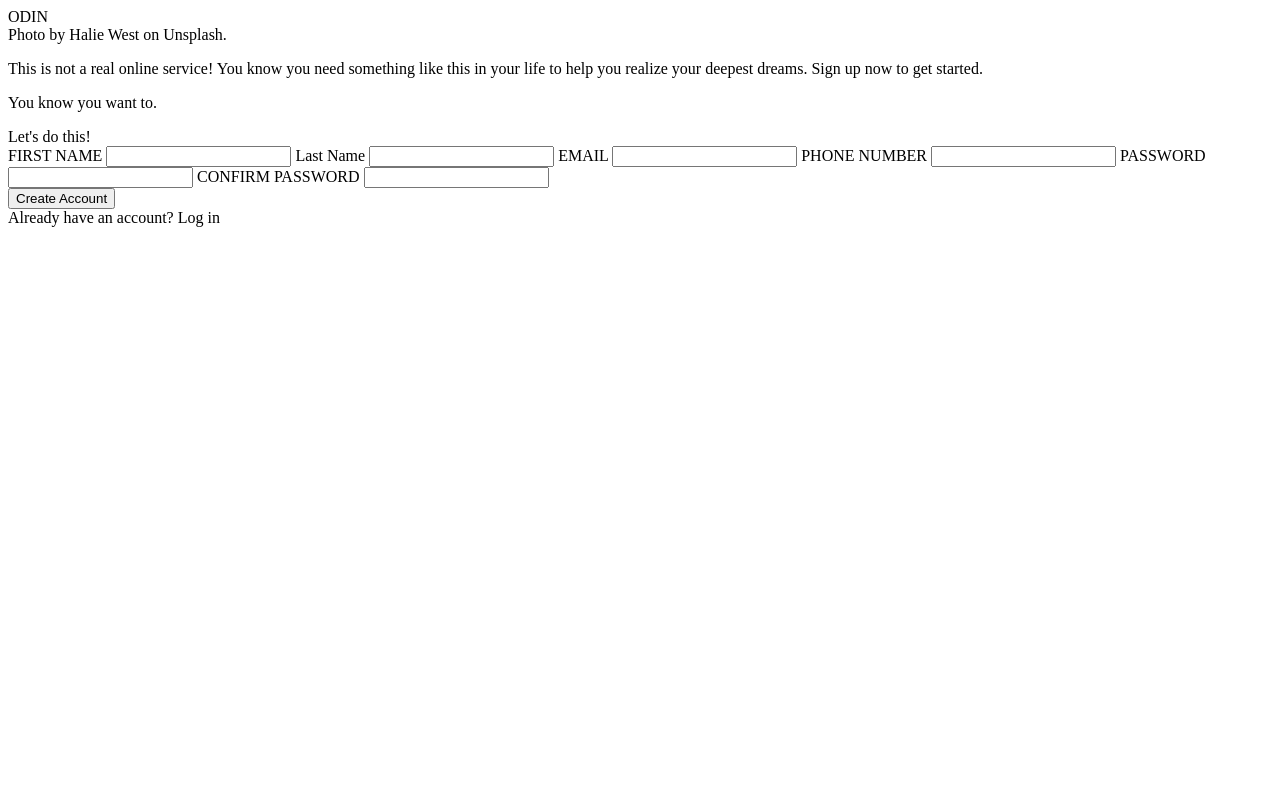
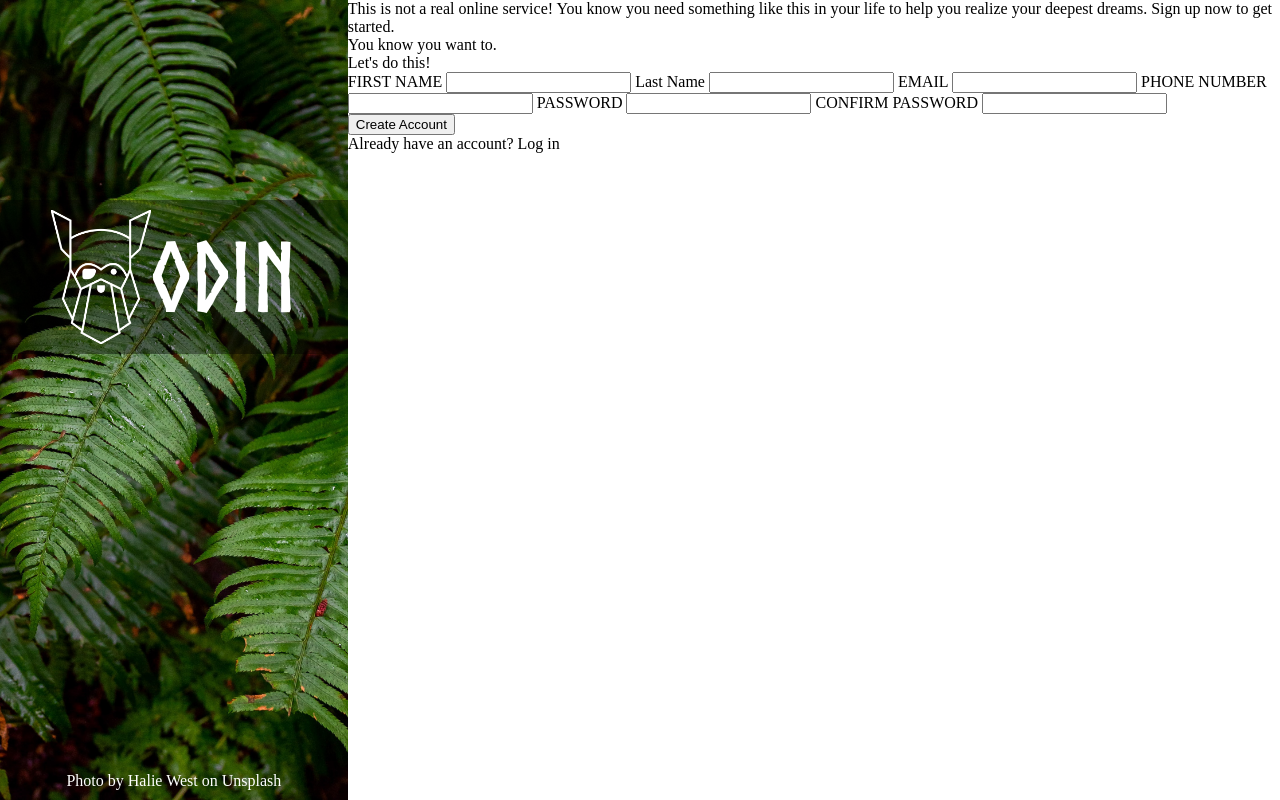
Before and after one commit to swiftyirons/sign-up-form, a plain HTML site: page index.html in a window 1280 px wide. Drawn offline with Linux system fonts and the light colour scheme.

Commit message:
Add CSS for left section

```diff
--- a/index.html
+++ b/index.html
@@ -4,13 +4,16 @@
   <meta charset="UTF-8">
   <meta name="viewport" content="width=device-width, initial-scale=1.0">
   <title>Sign-up Form</title>
+  <link rel="stylesheet" href="./style.css">
 </head>
 <body>
-
-  <div>
+  <div class="container">
     <div class="left">
-      <div class="logo">ODIN</div>
-      <div class="credit">Photo by Halie West on Unsplash.</div>
+      <div class="logo">
+        <img src="./assets/odin-lined.png" alt="Odin logo">
+        <div>ODIN</div>
+      </div>
+      <div class="credit">Photo by Halie West on Unsplash</div>
     </div>
     <div class="right">
       <div class="description">
--- /dev/null
+++ b/style.css
@@ -0,0 +1,41 @@
+*, *::before, *::after {
+  box-sizing: border-box;
+}
+* {
+  margin: 0;
+}
+@font-face {
+  font-family: norseBold;
+  src: url(./assets/Norsebold.otf);
+}
+.container {
+  display: flex;
+  height: 100vh;
+}
+.left {
+ background-image: url("./assets/unsplash.jpg");
+ background-position: center;
+ background-size: cover;
+ width: 650px;
+ color: #fff;
+ display: flex;
+ flex-direction: column;
+ justify-content: space-between;
+}
+.logo {
+  background: rgba(0, 0, 0, 0.4);
+  display: flex;
+  margin: 200px 0;
+  padding: 10px 0;
+  align-items: center;
+  justify-content: center;
+  font-family: norseBold;
+  font-size: 6rem;
+}
+.logo img {
+  width: 100px;
+}
+.credit {
+  text-align: center;
+  margin-bottom: 10px;
+}
```
Also changed, not shown: assets/Norsebold.otf (added), assets/odin-lined.png (added), assets/unsplash.jpg (added).
